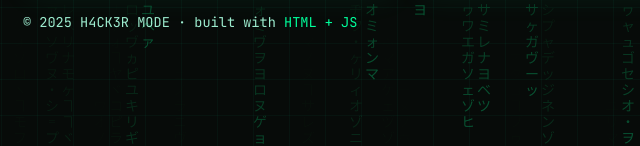
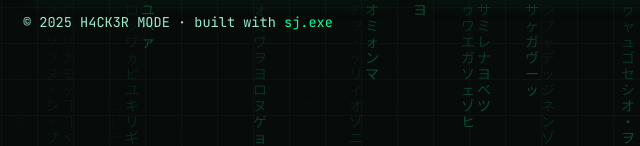
Before and after one commit to cleanbot-hub/h4ck, a plain HTML site: page index.html in a window 1280 px wide. Shown: the part 497-643 px from the top of the page, 35-675 px from the left. Drawn offline with Linux system fonts and the light colour scheme.

Commit message:
Add files via upload

```diff
--- a/index.html
+++ b/index.html
@@ -183,7 +183,7 @@
     </section>
 
     <section class="footer">
-      <div class="foot-note">© <span id="yr"></span> H4CK3R MODE · built with <span style="color:var(--neon)">HTML + JS</span></div>
+      <div class="foot-note">© <span id="yr"></span> H4CK3R MODE · built with <span style="color:var(--neon)">sj.exe</span></div>
       <div class="mini">Tip: Press <b>`</b> (backtick) to toggle the matrix rain.</div>
     </section>
   </main>
```
